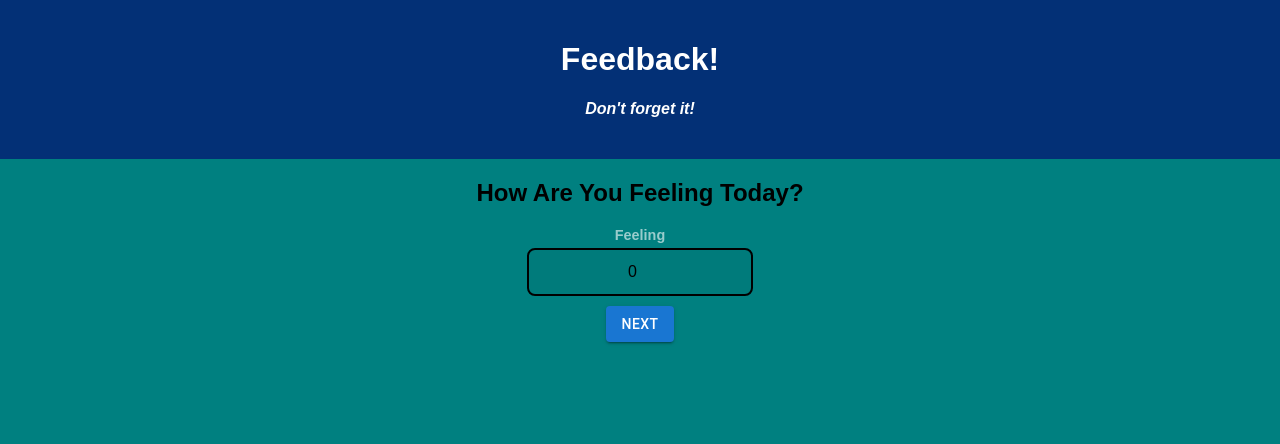
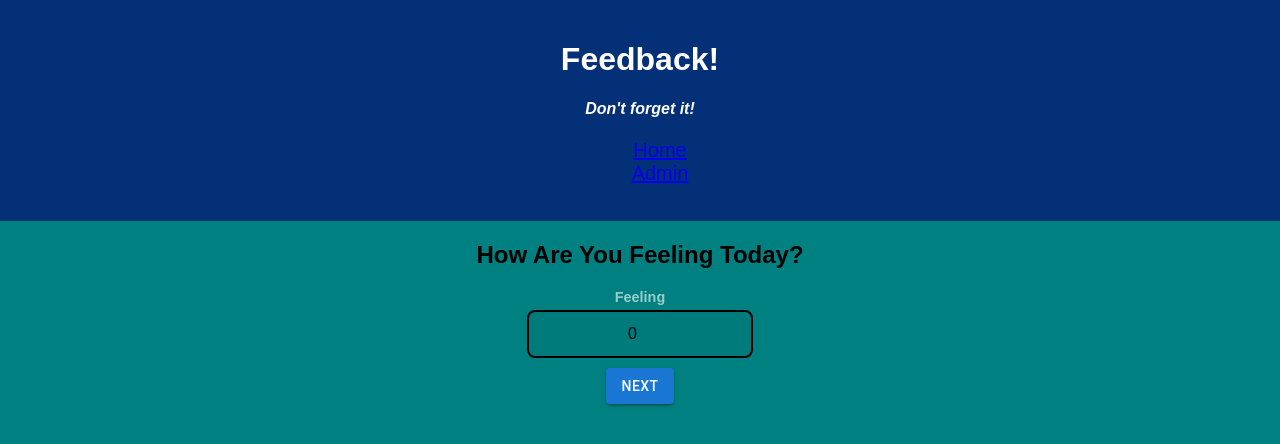
Before and after one commit to sbuckhanan/weekend-redux-feedback-loop, a React (Create React App) app: page / in a window 1280 px wide. Shown: the top 444 px of the page. Built offline with nearby package versions, Linux system fonts and the light colour scheme; no server answers.

Commit message:
add navbar to header

```diff
--- a/src/components/App/App.jsx
+++ b/src/components/App/App.jsx
@@ -31,6 +31,14 @@ function App() {
 				<header className='App-header'>
 					<h1 className='App-title'>Feedback!</h1>
 					<h4>Don't forget it!</h4>
+					<ul>
+						<li>
+							<Link to='/'>Home</Link>
+						</li>
+						<li>
+							<Link to='/admin'>Admin</Link>
+						</li>
+					</ul>
 				</header>
 				<Route path='/' exact>
 					<Feeling />
```
